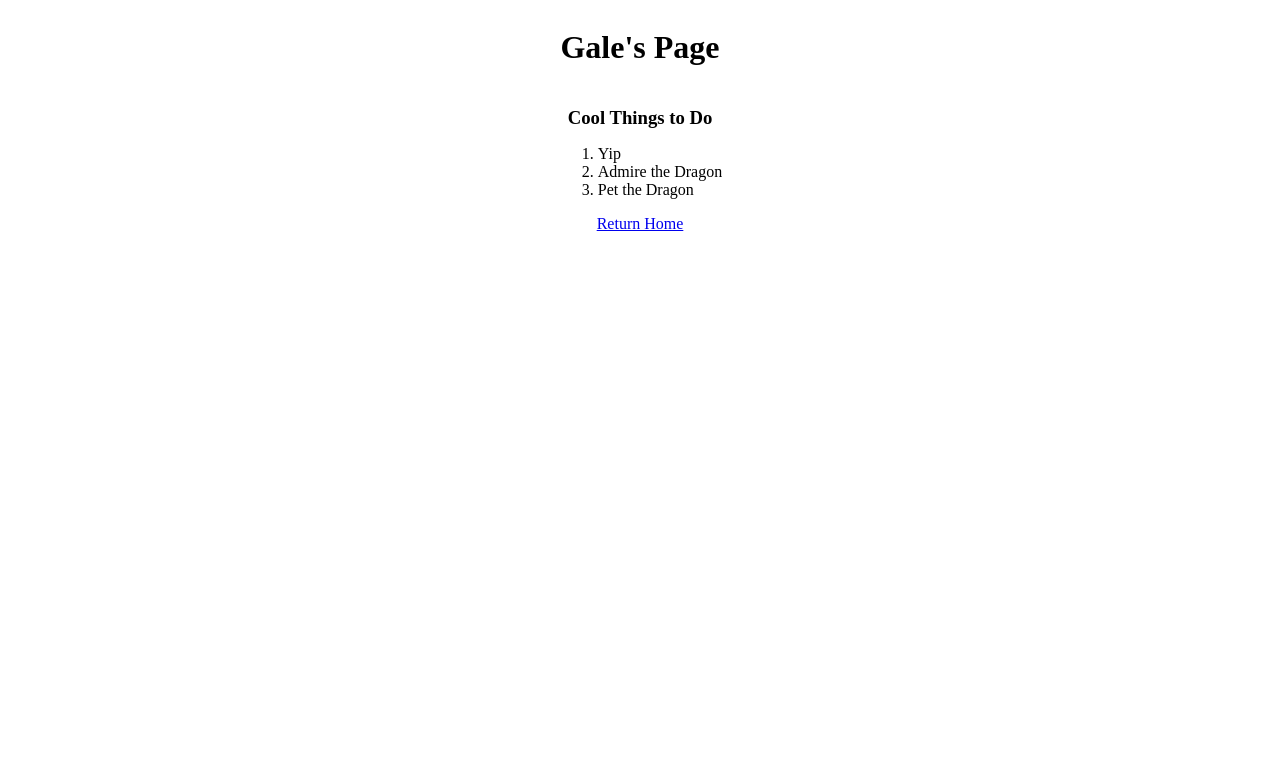
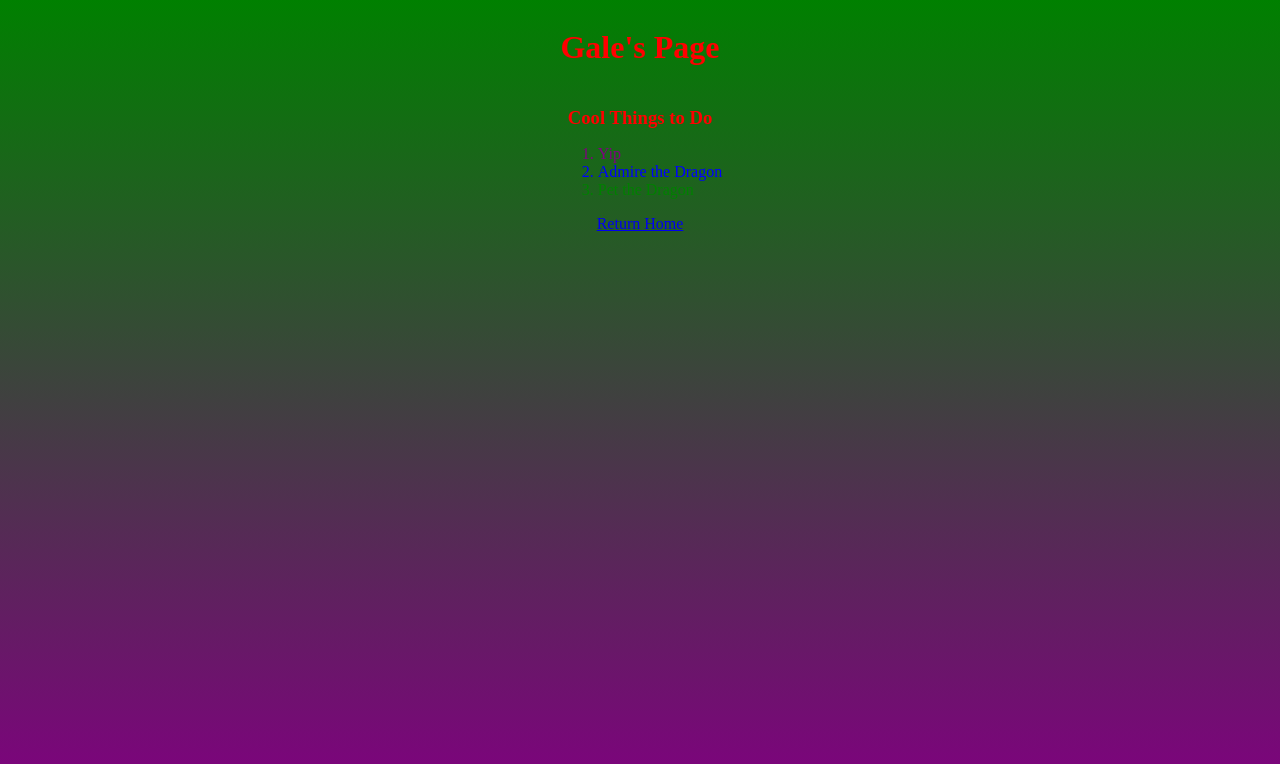
Before and after one commit to hayatae/Assignment2, a plain HTML site: page gale-page.html in a window 1280 px wide. Drawn offline with Linux system fonts and the light colour scheme.

Commit message:
Gale style - yeah (#5)

```diff
--- a/gale-page.html
+++ b/gale-page.html
@@ -8,13 +8,13 @@
 
 <body>
   <div class="centered-content">
-    <h1>Gale's Page</h1>
-    <h3 style="margin-bottom: 0;">Cool Things to Do</h3>
+    <h1 class="red blink">Gale's Page</h1>
+    <h3 style="margin-bottom: 0;" class="red">Cool Things to Do</h3>
     <div>
       <ol>
-        <li>Yip</li>
-        <li>Admire the Dragon</li>
-        <li>Pet the Dragon</li>
+        <li class="purple">Yip</li>
+        <li class="blue">Admire the Dragon</li>
+        <li class="green">Pet the Dragon</li>
       </ol>
     </div>
     <div>
--- a/main.css
+++ b/main.css
@@ -7,3 +7,34 @@
 ul {
   padding: 0;
 }
+
+.red {
+  color: red;
+}
+
+.green {
+  color: green;
+}
+
+.blue {
+  color: blue;
+}
+
+.purple {
+  color: purple;
+}
+
+html {
+  background: linear-gradient(green, purple) no-repeat;
+  height: 100%;
+}
+
+@keyframes blink {
+  to {
+    visibility: hidden;
+  }
+}
+
+.blink {
+  animation: blink 1s steps(5, start) infinite;
+}
```
